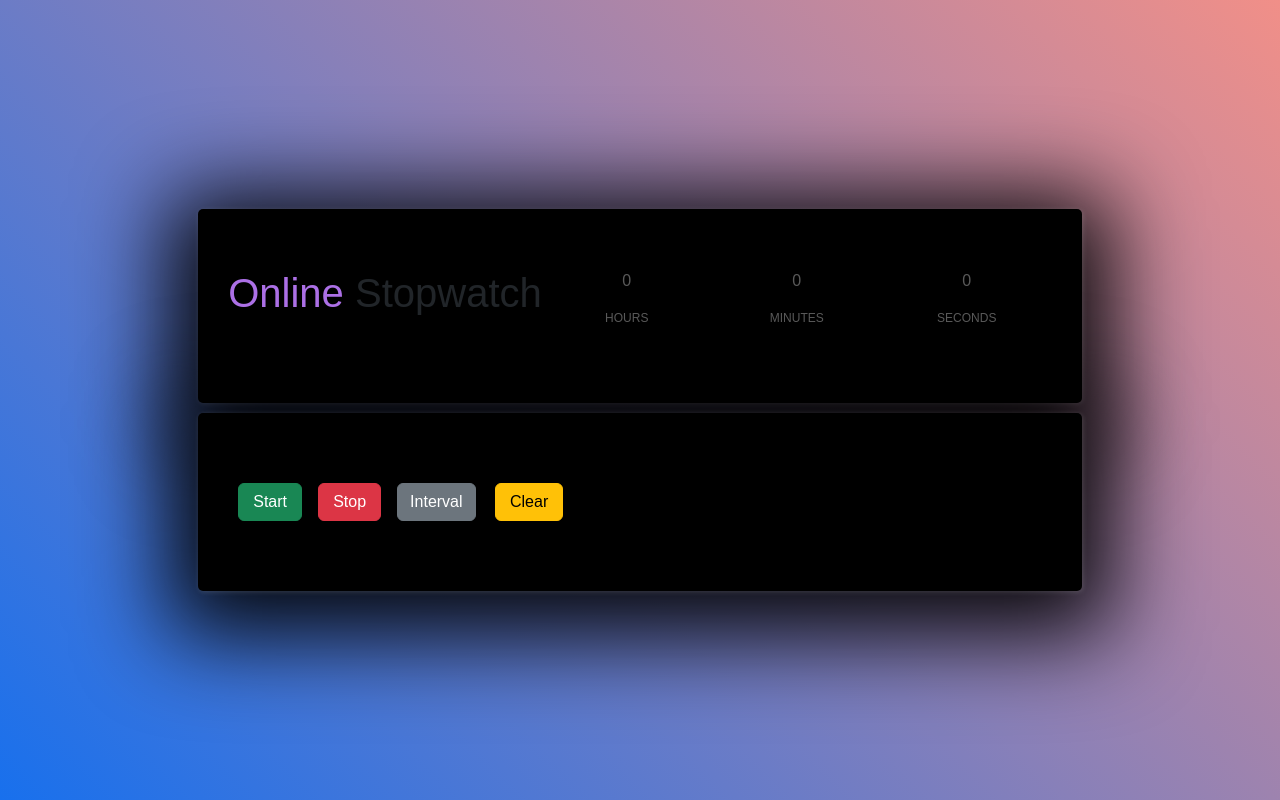
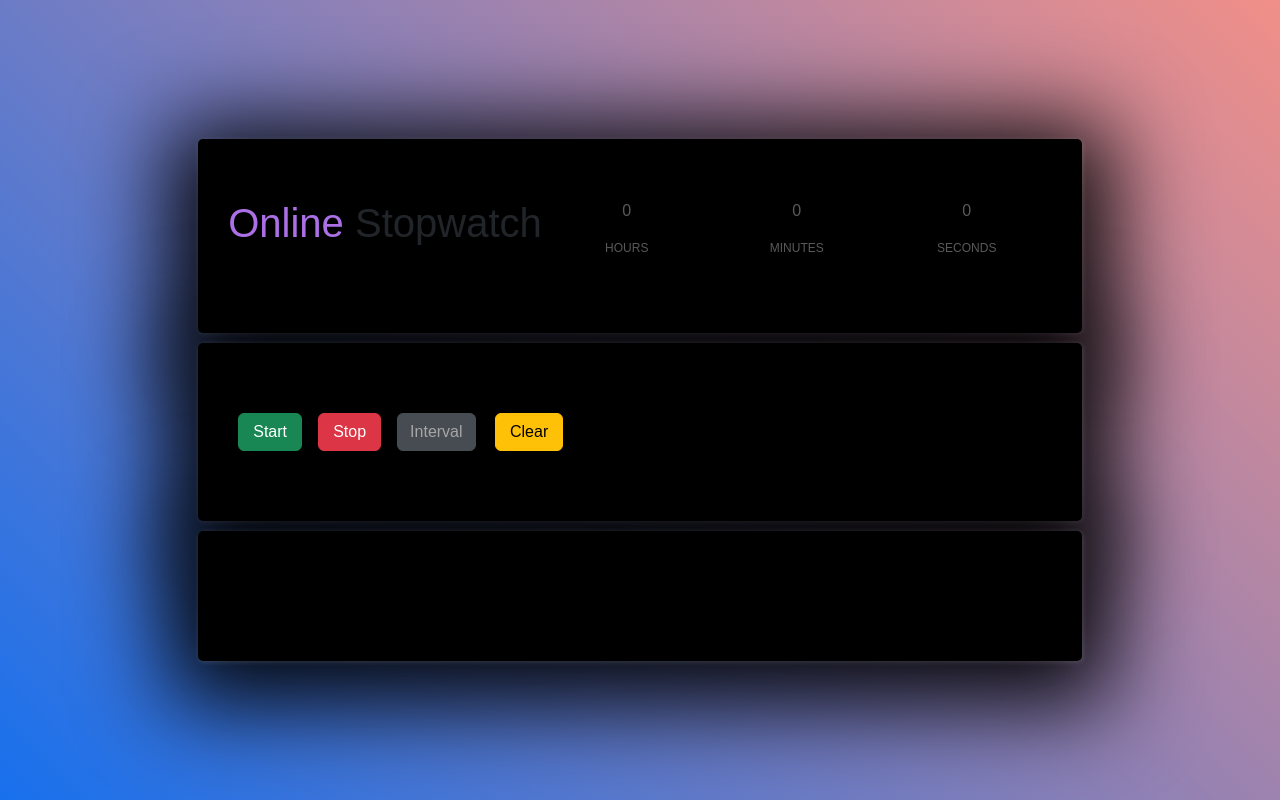
Before and after one commit to uabdirasul/stopwatch, a React (Create React App) app: page / in a window 1280 px wide. Built offline with nearby package versions, Linux system fonts and the light colour scheme.

Commit message:
add interval button function and styles

```diff
--- a/public/style.css
+++ b/public/style.css
@@ -15,6 +15,27 @@ body {
   box-shadow: 1px 1px 5px rgba(255, 255, 255, 0.15),
     0 15px 90px 30px rgba(0, 0, 0, 0.95);
   display: flex;
+}
+
+.timer-container-interval {
+  margin: 10px 0;
+  background-color: #000;
+  border-radius: 5px;
+  padding: 15px 0;
+  color: #1870ed;
+  height: 130px;
+  overflow-y: auto;
+  box-shadow: 1px 1px 5px rgba(255, 255, 255, 0.15),
+    0 15px 90px 30px rgba(0, 0, 0, 0.95);
+}
+
+.timer-container-interval::-webkit-scrollbar {
+  width: 4px;
+}
+
+.timer-container-interval::-webkit-scrollbar-thumb {
+  background-color: #ffff00;
+  border-radius: 8px;
 }
 
 .timer-col {
--- a/src/components/App.js
+++ b/src/components/App.js
@@ -9,6 +9,7 @@ class App extends Component {
       second: 0,
       btnDisabled: false,
       interval: "",
+      intervalStorage: [],
     };
   }
 
@@ -50,8 +51,18 @@ class App extends Component {
     });
   };
 
+  intervalClicked = () => {
+    const { intervalStorage, hour, minute, second } = this.state;
+    if ((hour, minute, second)) {
+      intervalStorage.push(`${hour}:${minute}:${second}`);
+      this.setState({
+        intervalStorage,
+      });
+    }
+  };
+
   render() {
-    const { hour, minute, second, btnDisabled } = this.state;
+    const { hour, minute, second, btnDisabled, intervalStorage } = this.state;
 
     return (
       <div>
@@ -92,11 +103,27 @@ class App extends Component {
             </button>
           </div>
           <div className="timer-btn">
-            <button className="btn btn-secondary">Interval</button>
+            <button
+              disabled={!btnDisabled}
+              className="btn btn-secondary"
+              onClick={this.intervalClicked}
+            >
+              Interval
+            </button>
           </div>
           <div className="timer-btn">
             <button className="btn btn-warning">Clear</button>
           </div>
+        </div>
+
+        <div className="timer-container-interval text-center">
+          {intervalStorage.map((item, index) => {
+            return (
+              <p key={index} className="m-2">
+                {index + 1}: {item}
+              </p>
+            );
+          })}
         </div>
       </div>
     );
```
